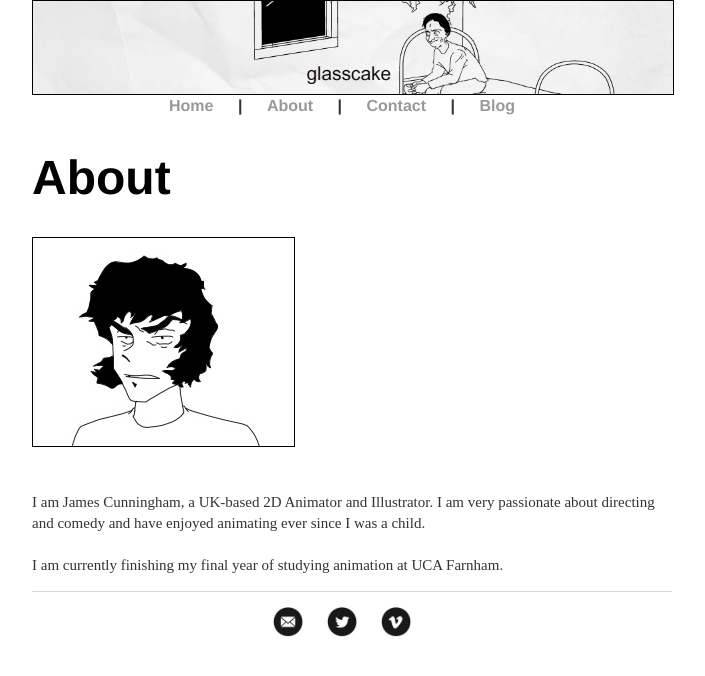
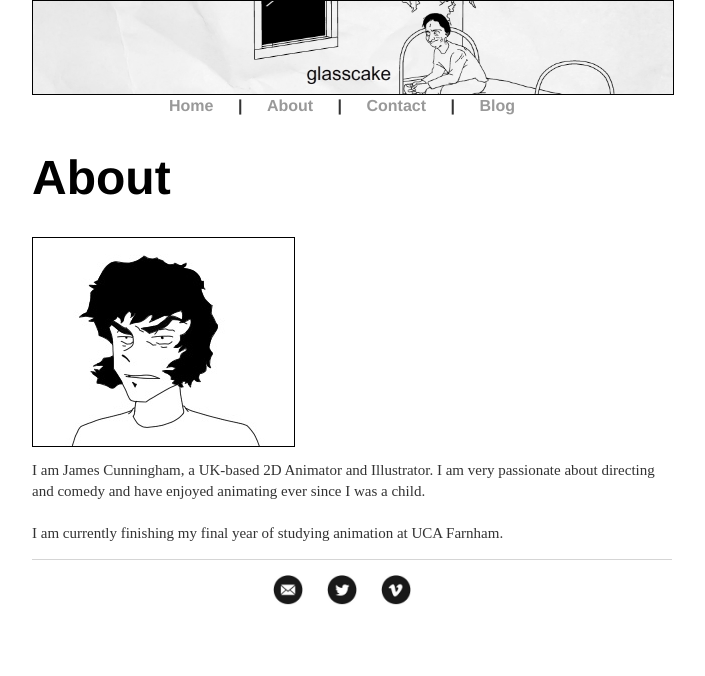
Before and after one commit to glasscaked/strip, a Jekyll site: the page built from about/index.html, in a window 1280 px wide. Shown: the top 676 px of the page, without its empty margins (288-993 px from the left). Built offline with Jekyll 4.4.1, drawn with Linux system fonts in a browser that asks for light colours.

Commit message:
Update index.html

```diff
--- a/about/index.html
+++ b/about/index.html
@@ -8,7 +8,7 @@ title: About | James Cunningham
 
 
 <div id="img-container"><img href="/" alt="profile.jpg" src="/images/profile.jpg" height="261" width="208" border="1" align="left" /></div></div>
-<div style="line-height:1500%;">
+<div style="line-height:1300%;">
     <br>
 </div>
 			<p style="font-size:15px">I am James Cunningham, a UK-based 2D Animator and Illustrator. I am very passionate about directing and comedy and have enjoyed animating ever since I was a child.<br>
```
